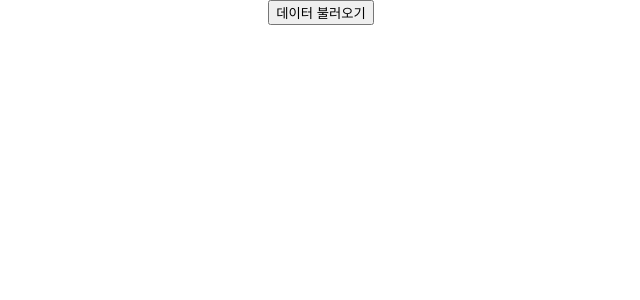
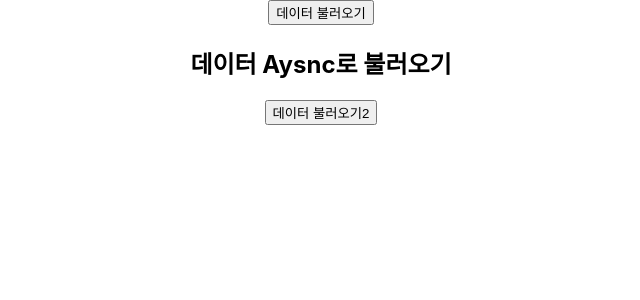
Before and after one commit to yesomsom/Learning, a React (Create React App) app in the folder React/ex8/: page / in a window 1280 px wide. Shown: the top 300 px of the page, without its empty margins (319-959 px from the left). Built offline with nearby package versions, Linux system fonts and the light colour scheme; the HTML template or start-up script is replaced by a standard one.

Commit message:
Add files via upload

```diff
--- a/React/ex8/src/App.js
+++ b/React/ex8/src/App.js
@@ -2,17 +2,17 @@ import './App.css';
 import AsyncEx1 from './component/AsyncEx1';
 import { useState } from 'react';
 import axios from 'axios';
+import AsyncEx2 from './component/AsyncEx2';
 
 function App() {
   const [data, setData] = useState(null);
   const onClick = () => {
     axios.get('https://jsonplaceholder.typicode.com/todos/1').then(response => {
       setData(response.data);
+    }).catch(e => {
+      console.log(e);
     });
   };
-
-  // async & await 사용
-  const [asyncData, setAsyncData] = useState(null);
 
   // JSON.stringify(JSON data, null, 공백)}
   return (
@@ -20,6 +20,10 @@ function App() {
       <AsyncEx1 />
       <button onClick={onClick}>데이터 불러오기</button>
       <div>{data && <textarea rows={7} cols={35} value={JSON.stringify(data, null, 2)} readOnly={true}/>}</div>
+      <div>
+        <h2>데이터 Aysnc로 불러오기</h2>
+        <AsyncEx2 />
+      </div>
     </div>
   );
 }
--- /dev/null
+++ b/React/ex8/src/component/AsyncEx2.js
@@ -0,0 +1,29 @@
+// async & await 사용
+
+import axios from "axios";
+import { useState } from "react";
+
+const AsyncEx2 = () => {
+  const [data1, setData1] = useState(null);
+  const onClick = async () => {
+    try {
+      const response = await axios.get(
+        'https://jsonplaceholder.typicode.com/todos/1',
+      );
+
+      // response.data
+      setData1(response.data);
+    } catch (e) {
+      console.log(e);
+    }
+  }
+
+  return (
+    <div>
+      <button onClick={onClick}>데이터 불러오기2</button>
+      <div>{data1 && <textarea rows={7} cols={35} value={JSON.stringify(data1, null, 2)} readOnly={true} />}</div>
+    </div>
+  );
+};
+
+export default AsyncEx2;
```
